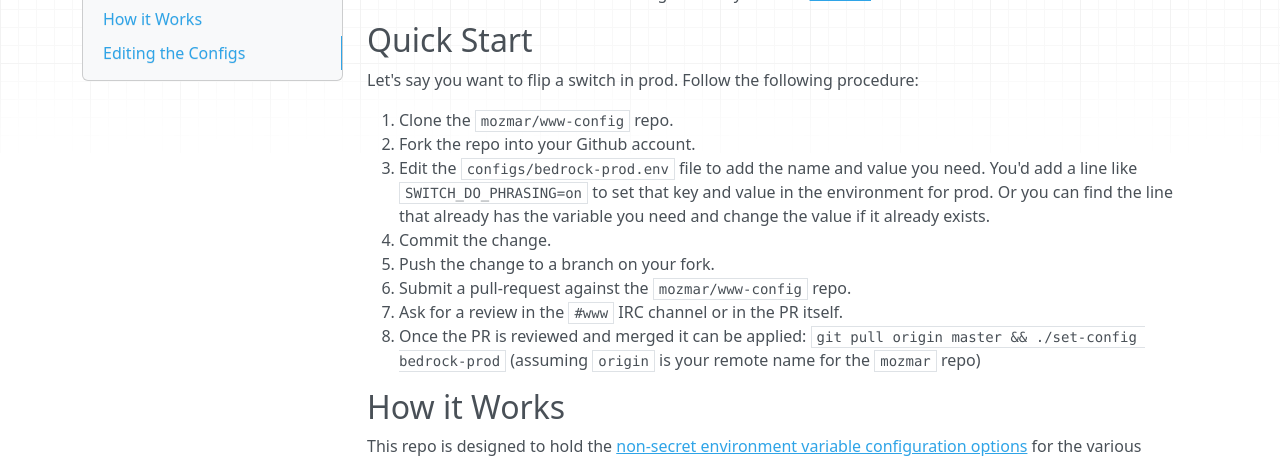
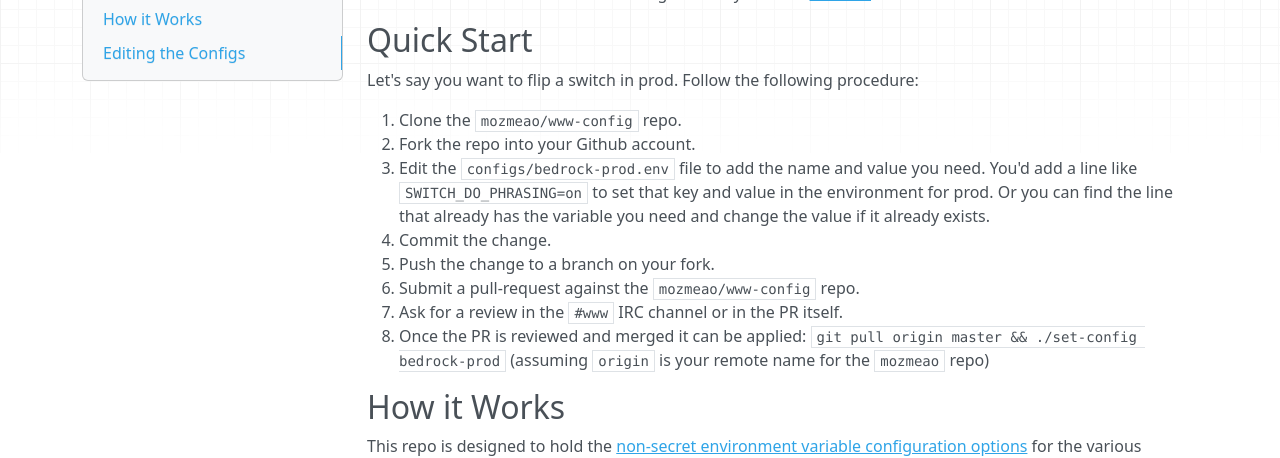
Before and after one commit to mozmeao/www-config, an MkDocs documentation site: the page built from docs/index.md, in a window 1280 px wide and 900 px high. Shown: the part 153-611 px from the top of the window. Built offline with MkDocs 1.6.1, drawn with Linux system fonts in a browser that asks for light colours; nearby versions of some CDN libraries; old or Windows-style settings are respelled for this version of MkDocs.

Commit message:
Rename mozmar github org to mozmeao
See also mozmeao/meta#1

```diff
--- a/docs/index.md
+++ b/docs/index.md
@@ -6,14 +6,14 @@
 
 Let's say you want to flip a switch in prod. Follow the following procedure:
 
-1. Clone the `mozmar/www-config` repo.
+1. Clone the `mozmeao/www-config` repo.
 2. Fork the repo into your Github account.
 3. Edit the `configs/bedrock-prod.env` file to add the name and value you need. You'd add a line like `SWITCH_DO_PHRASING=on` to set that key and value in the environment for prod. Or you can find the line that already has the variable you need and change the value if it already exists.
 4. Commit the change.
 5. Push the change to a branch on your fork.
-6. Submit a pull-request against the `mozmar/www-config` repo.
+6. Submit a pull-request against the `mozmeao/www-config` repo.
 7. Ask for a review in the `#www` IRC channel or in the PR itself.
-8. Once the PR is reviewed and merged it can be applied: `git pull origin master && ./set-config bedrock-prod` (assuming `origin` is your remote name for the `mozmar` repo)
+8. Once the PR is reviewed and merged it can be applied: `git pull origin master && ./set-config bedrock-prod` (assuming `origin` is your remote name for the `mozmeao` repo)
 
 ## How it Works
 
```
Also changed, not shown: 2 other files.
